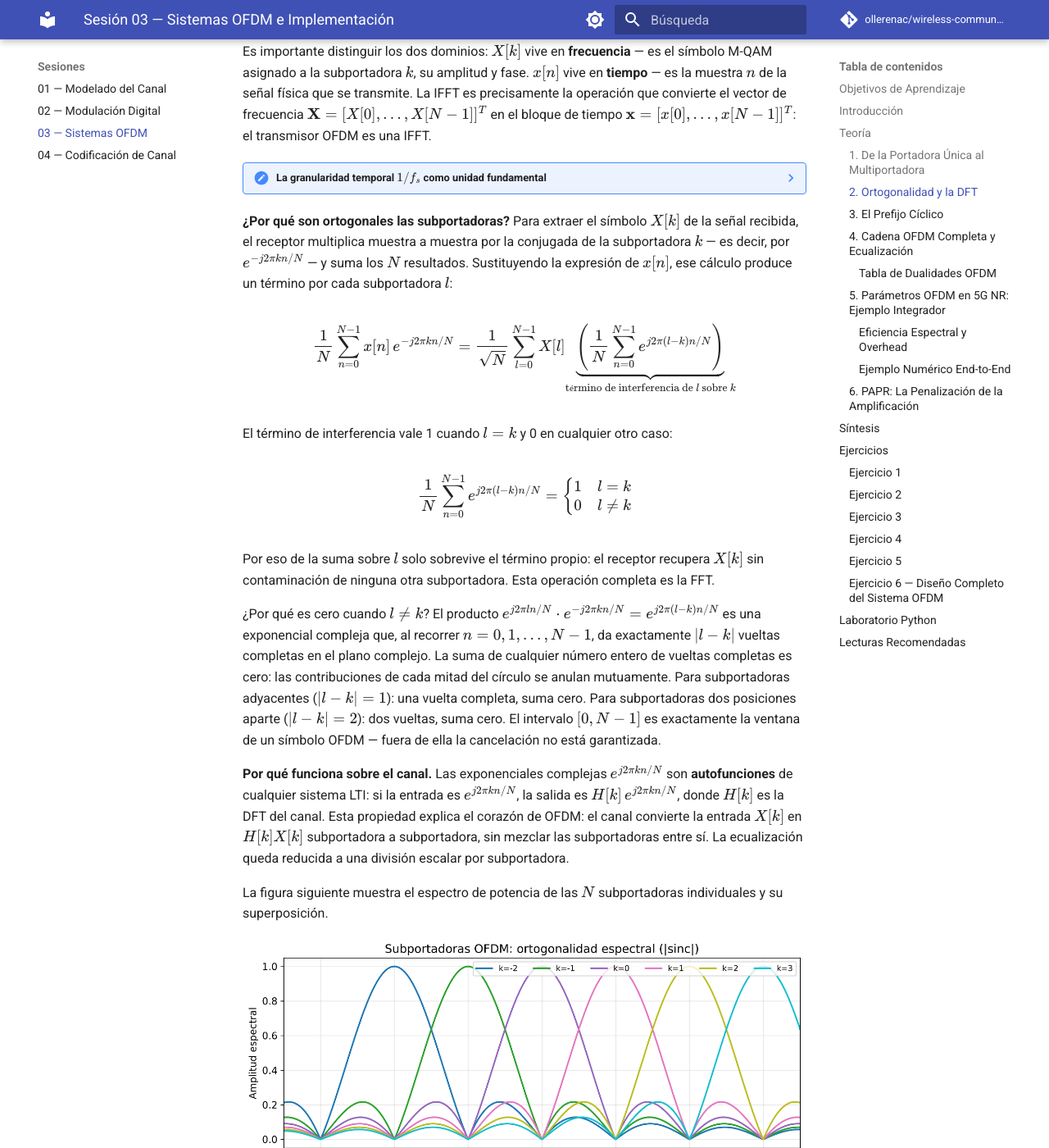
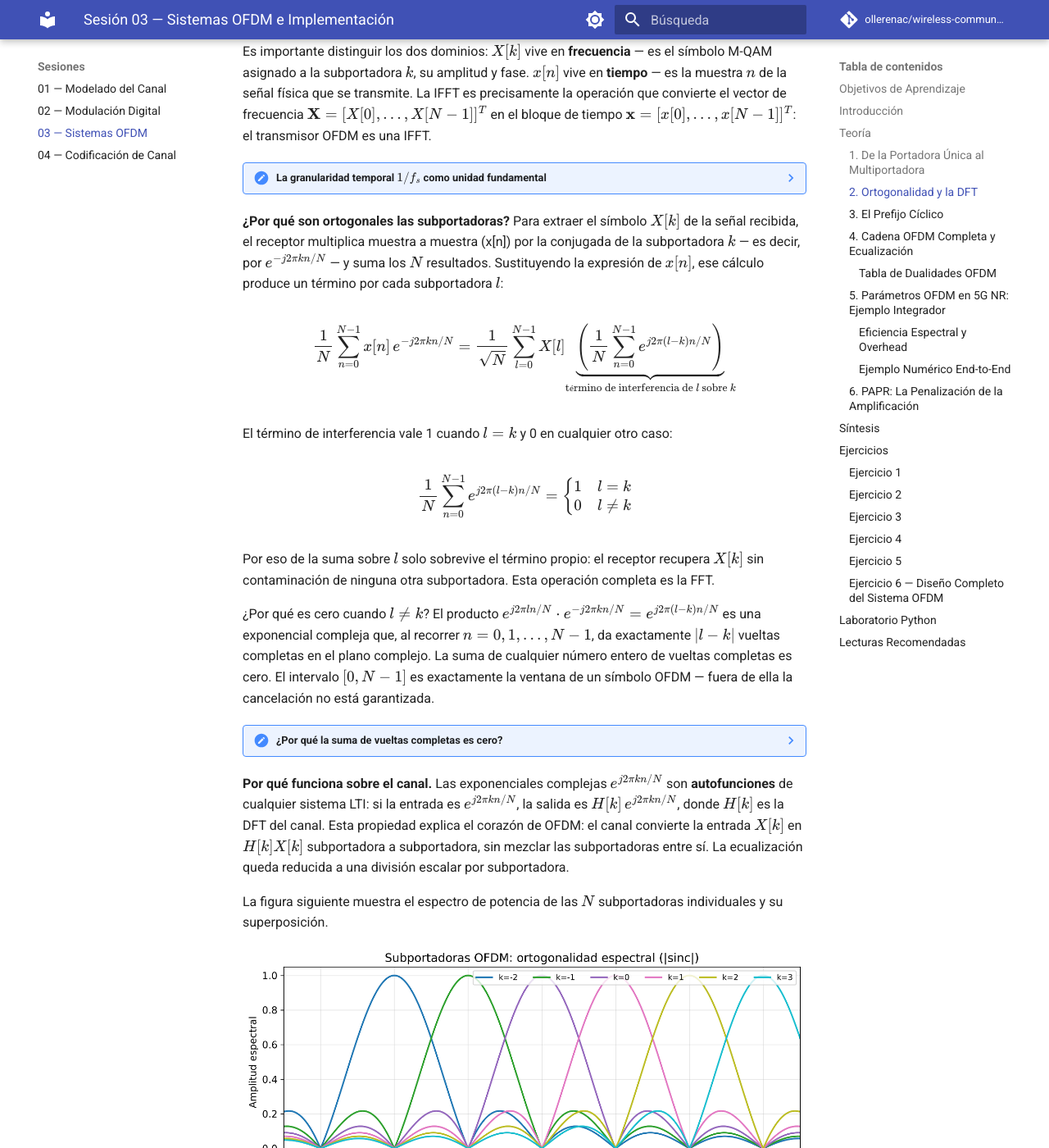
Before and after one commit to ollerenac/wireless-communication-systems, an MkDocs documentation site: the page built from docs/sessions/03-ofdm-systems/index.md, in a window 1280 px wide and 1400 px high, scrolled down 4587 px. Shown: the whole window at 82% size. Built offline with MkDocs 1.6.1 and Material for MkDocs 9.7.7, drawn with Linux system fonts in a browser that asks for light colours; comment, search, counter and statistics services are not loaded.

Commit message:
sess03: add collapsible note explaining why sum of complete cycles is zero
Co-Authored-By: Claude Sonnet 4.6 <noreply@anthropic.com>

```diff
--- a/docs/sessions/03-ofdm-systems/index.md
+++ b/docs/sessions/03-ofdm-systems/index.md
@@ -120,7 +120,7 @@ Es importante distinguir los dos dominios: $X[k]$ vive en **frecuencia** — es
 
     La imagen mental: *un estroboscopio que dispara cada $1/f_s$ segundos; un símbolo OFDM son $N$ destellos; la subportadora $k$ completa exactamente $k$ vueltas entre el destello 0 y el destello $N-1$.*
 
-**¿Por qué son ortogonales las subportadoras?** Para extraer el símbolo $X[k]$ de la señal recibida, el receptor multiplica muestra a muestra por la conjugada de la subportadora $k$ — es decir, por $e^{-j2\pi kn/N}$ — y suma los $N$ resultados. Sustituyendo la expresión de $x[n]$, ese cálculo produce un término por cada subportadora $l$:
+**¿Por qué son ortogonales las subportadoras?** Para extraer el símbolo $X[k]$ de la señal recibida, el receptor multiplica muestra a muestra (x[n]) por la conjugada de la subportadora $k$ — es decir, por $e^{-j2\pi kn/N}$ — y suma los $N$ resultados. Sustituyendo la expresión de $x[n]$, ese cálculo produce un término por cada subportadora $l$:
 
 $$\frac{1}{N}\sum_{n=0}^{N-1} x[n]\, e^{-j2\pi kn/N} = \frac{1}{\sqrt{N}}\sum_{l=0}^{N-1} X[l] \underbrace{\left(\frac{1}{N}\sum_{n=0}^{N-1} e^{j2\pi (l-k)n/N}\right)}_{\text{término de interferencia de }l\text{ sobre }k}$$
 
@@ -130,7 +130,27 @@ $$\frac{1}{N}\sum_{n=0}^{N-1} e^{j2\pi (l-k)n/N} = \begin{cases} 1 & l = k \\ 0
 
 Por eso de la suma sobre $l$ solo sobrevive el término propio: el receptor recupera $X[k]$ sin contaminación de ninguna otra subportadora. Esta operación completa es la FFT.
 
-¿Por qué es cero cuando $l \neq k$? El producto $e^{j2\pi ln/N} \cdot e^{-j2\pi kn/N} = e^{j2\pi(l-k)n/N}$ es una exponencial compleja que, al recorrer $n = 0, 1, \ldots, N-1$, da exactamente $|l-k|$ vueltas completas en el plano complejo. La suma de cualquier número entero de vueltas completas es cero: las contribuciones de cada mitad del círculo se anulan mutuamente. Para subportadoras adyacentes ($|l-k| = 1$): una vuelta completa, suma cero. Para subportadoras dos posiciones aparte ($|l-k| = 2$): dos vueltas, suma cero. El intervalo $[0, N-1]$ es exactamente la ventana de un símbolo OFDM — fuera de ella la cancelación no está garantizada.
+¿Por qué es cero cuando $l \neq k$? El producto $e^{j2\pi ln/N} \cdot e^{-j2\pi kn/N} = e^{j2\pi(l-k)n/N}$ es una exponencial compleja que, al recorrer $n = 0, 1, \ldots, N-1$, da exactamente $|l-k|$ vueltas completas en el plano complejo. La suma de cualquier número entero de vueltas completas es cero. El intervalo $[0, N-1]$ es exactamente la ventana de un símbolo OFDM — fuera de ella la cancelación no está garantizada.
+
+??? note "¿Por qué la suma de vueltas completas es cero?"
+    Lo que es cero es la **suma vectorial** de todos los términos — no cada exponencial individual. Cada término tiene módulo 1 (está sobre el círculo unitario), pero al sumarlos como vectores el resultado neto es cero.
+
+    Ejemplo concreto con $N = 4$ y $l - k = 1$:
+
+    | $n$ | $e^{j2\pi n/4}$ | Dirección |
+    |-----|-----------------|-----------|
+    | 0 | $1$ | derecha |
+    | 1 | $j$ | arriba |
+    | 2 | $-1$ | izquierda |
+    | 3 | $-j$ | abajo |
+
+    Suma: $(1) + (j) + (-1) + (-j) = 0$. Los cuatro vectores están simétricamente repartidos — se cancelan por pares.
+
+    La prueba algebraica general: la suma es una serie geométrica con razón $r = e^{j2\pi(l-k)/N}$:
+
+    $$\sum_{n=0}^{N-1} r^n = \frac{1 - r^N}{1 - r} = \frac{1 - e^{j2\pi(l-k)}}{1 - e^{j2\pi(l-k)/N}}$$
+
+    El numerador es $1 - e^{j2\pi(l-k)}$. Como $l - k$ es un entero, $e^{j2\pi(l-k)} = 1$, y el numerador vale exactamente cero. El denominador no es cero porque $l \neq k$. Resultado: $0$.
 
 **Por qué funciona sobre el canal.** Las exponenciales complejas $e^{j2\pi kn/N}$ son **autofunciones** de cualquier sistema LTI: si la entrada es $e^{j2\pi kn/N}$, la salida es $H[k]\, e^{j2\pi kn/N}$, donde $H[k]$ es la DFT del canal. Esta propiedad explica el corazón de OFDM: el canal convierte la entrada $X[k]$ en $H[k]X[k]$ subportadora a subportadora, sin mezclar las subportadoras entre sí. La ecualización queda reducida a una división escalar por subportadora.
 
```
